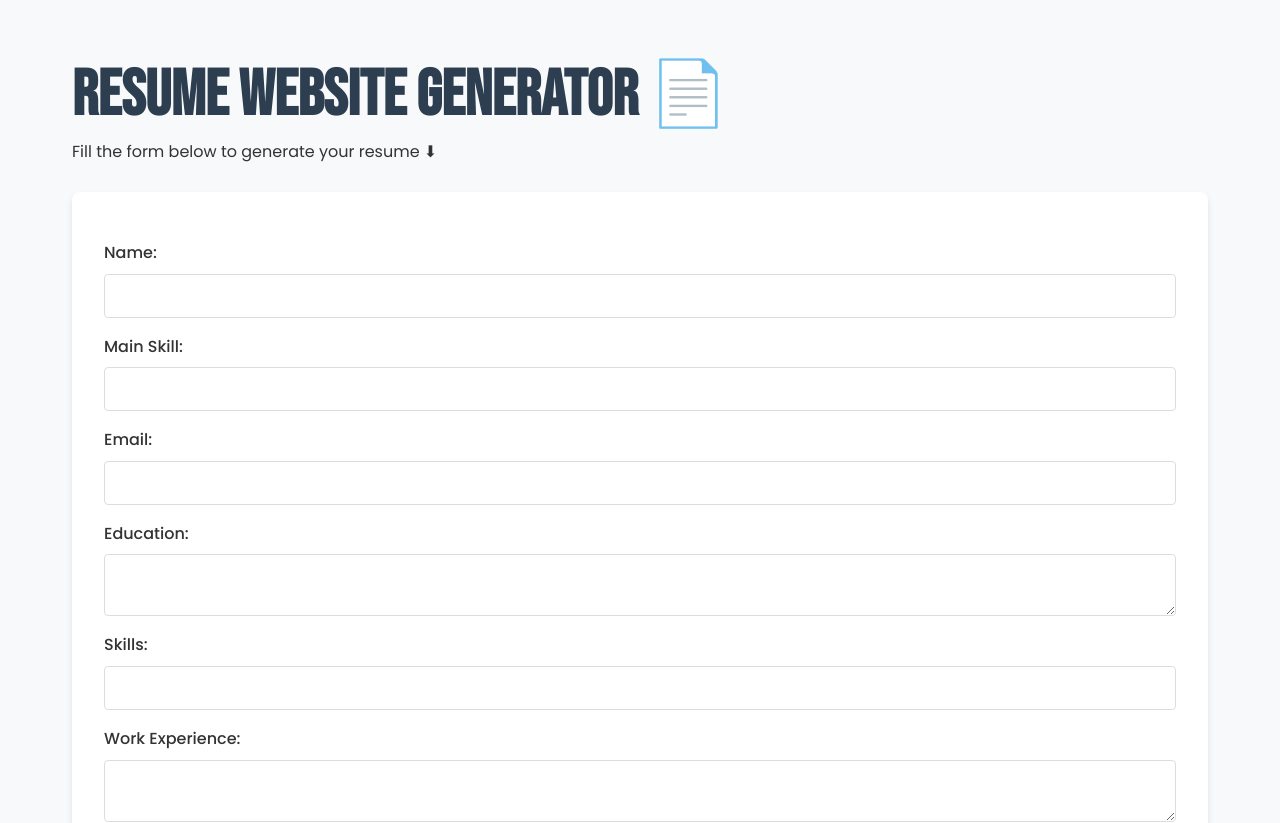
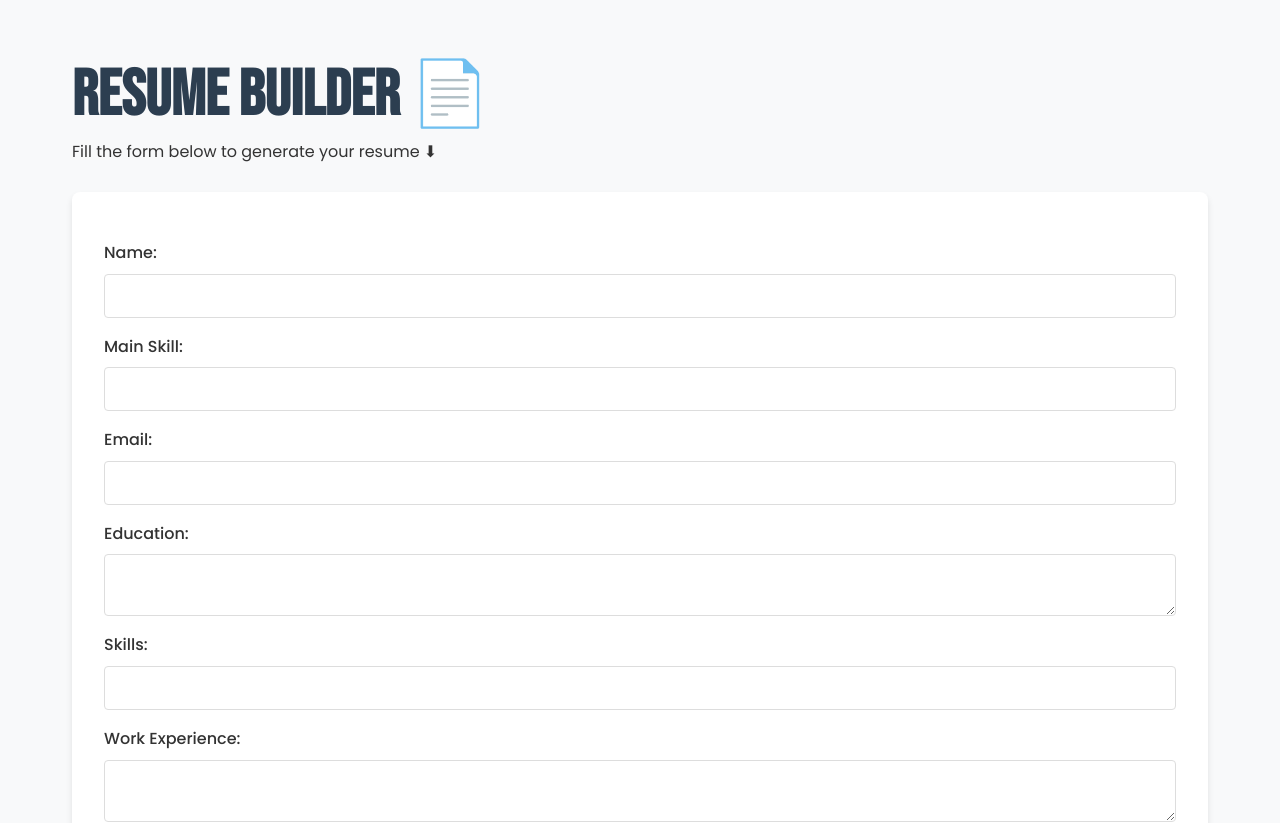
Before and after one commit to UsmanFaisal13/ResumeBuilder-GIAIC, a website: page src/index.html in a window 1280 px wide. Shown: the top 823 px of the page. Drawn offline with Linux system fonts and the light colour scheme.

Commit message:
Update index.html

```diff
--- a/src/index.html
+++ b/src/index.html
@@ -17,7 +17,7 @@
 
     <main id="form">
         <div id="heading">
-            <h1>Resume Website Generator 📄</h1>
+            <h1>Resume Builder 📄</h1>
             <p>Fill the form below to generate your resume ⬇</p>
         </div>
 
```
